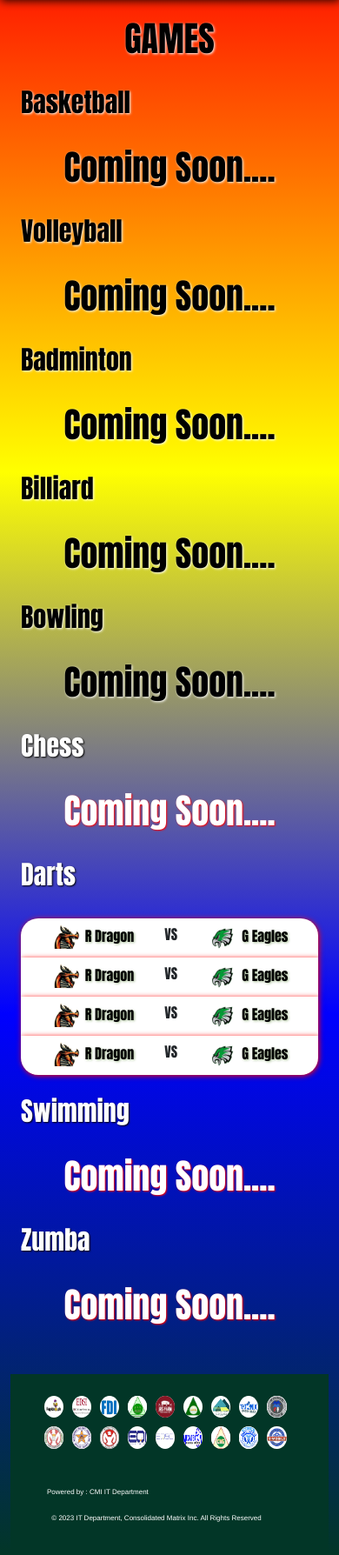
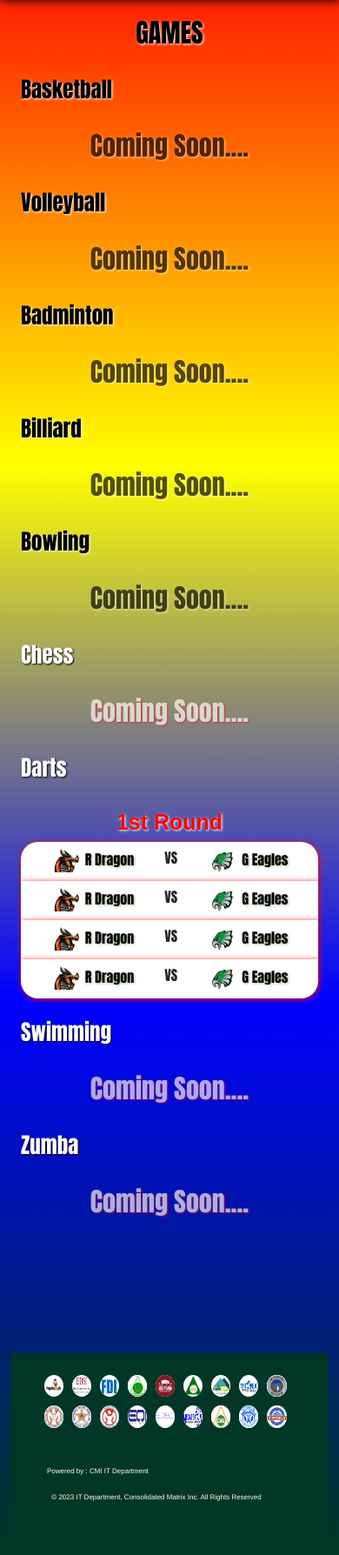
Before and after one commit to ShawnMichaelisunza/Sport-Fest, a PHP site: page /news.php in a window 390 px wide. Shown: the part 80-1868 px from the top of the page at 87% size. After the commit the page ends 1809 px from the top, so only its background shows below. Run offline with PHP 8.4, Linux system fonts and the light colour scheme.

Commit message:
Updating Files

```diff
--- a/news.php
+++ b/news.php
@@ -5,47 +5,53 @@
   <div class="news container-fluid" style="padding-top: 100px;">
   <div class="news-1 container">
   <h1>GAMES</h1>
+         <!-- Basketball -->
         <br>
         <h4>Basketball</h4>
         <br>
-            <h1>Coming Soon....</h1>
+            <h1 class="h1-1">Coming Soon....</h1>
         <br>
+         <!-- Volleyball -->
         <h4>Volleyball</h4>
         <br>
 
-        <h1>Coming Soon....</h1>
+        <h1 class="h1-1">Coming Soon....</h1>
 
+        <!-- Badminton -->
         <br>
         <h4>Badminton</h4>
         <br>
 
-        <h1>Coming Soon....</h1>
+        <h1 class="h1-1">Coming Soon....</h1>
 
+        <!-- billiard -->
         <br>
         <h4>Billiard</h4>
         <br>
 
-        <h1>Coming Soon....</h1>
+        <h1 class="h1-1">Coming Soon....</h1>
 
+        <!-- Bowling -->
         <br>
         <h4>Bowling</h4>
         <br>
 
-        <h1>Coming Soon....</h1>
+        <h1 class="h1-1">Coming Soon....</h1>
 
-
+        <!-- Chess -->
         <br>
         <h4 style="color: white; text-shadow: 1px 1px 2px black;">Chess</h4>
         <br>
 
 
-        <h1 style="color: white; text-shadow: 1px 1px 2px red;">Coming Soon....</h1>
+        <h1 class="h1-1" style="color: white; text-shadow: 1px 1px 2px red;">Coming Soon....</h1>
 
 
-
+        <!-- Darts -->
         <br>
         <h4 style="color: white; text-shadow: 1px 1px 2px black;" >Darts</h4>
         <br>
+        <h4 style="color: red; text-align: center; font-family: 'arial'; font-weight: bolder;"><b>1st Round</b></h4>
         <div class="versus">
         <div class="score-1" style="border-top-right-radius: 20px; border-top-left-radius: 20px;">
         <div>
@@ -111,16 +117,19 @@
         </div>
         </div>
         <br>
+
+        <!-- Swimming -->
         <h4 style="color: white; text-shadow: 1px 1px 2px black;">Swimming</h4>
         <br>
 
-        <h1 style="color: white; text-shadow: 1px 1px 2px red;">Coming Soon....</h1>
+        <h1 class="h1-1" style="color: white; text-shadow: 1px 1px 2px red;">Coming Soon....</h1>
+        <br>
 
-        <br>
+        <!-- zumba -->
         <h4 style="color: white; text-shadow: 1px 1px 2px black;">Zumba</h4>
         <br>
 
-        <h1 style="color: white; text-shadow: 1px 1px 2px red;">Coming Soon....</h1>
+        <h1 class="h1-1" style="color: white; text-shadow: 1px 1px 2px red;">Coming Soon....</h1>
 
 
         <br>
--- a/styles-1.css
+++ b/styles-1.css
@@ -32,6 +32,9 @@
     font-size: 60px;
     text-shadow: 1px 1px 2px white;
 }
+.h1-1{
+    overflow: hidden;
+}
 .nav-1-1 ul{
     display: flex;
     flex-wrap: wrap;
@@ -49,7 +52,6 @@
 }
 .nav-1-1 ul li a:hover{
     color: green;
-    margin: 0 0 0 5px;
 }
 
 /* Sports and Players */
@@ -90,20 +92,22 @@
     margin-bottom: 50px;
 }
 .btn-s a{
+    text-align: center;
     margin-top: 30px;
-    font-size: 25px;
-    width: 100px;
+    font-size: 20px;
+    width: 8%;
     border: none;
-    height: 30px;
-    font-family: Impact, Haettenschweiler, 'Arial Narrow Bold', sans-serif;
+    height: 33px;
+    font-family: 'Impact';
     text-shadow: 1px 1px 2px white;
-    background-color: transparent;
+    background-color: green;
     color: black;
     text-decoration: none;
+    border-radius: 10px;
 }
 .btn-s a:hover{
-    color: green;
-    margin-right: 5px;
+    box-shadow: 1px 1px 10px black;
+    background-color: white;
 }
 /* Schedule and Results */
 
@@ -194,9 +198,35 @@
     width: 35px;
 }
 
+/* Frameworks */
+
+@keyframes flicker {
+    0% {
+       opacity: 1;
+    }
+    50% {
+       opacity: 0.5;
+    }
+    100% {
+       opacity: 1;
+    }
+ }
+
+ .h1-1 {
+    animation: flicker 2s ease-in-out infinite;
+ }
+
 /* media */
 @media(max-width: 800px){
 
+    .nav-1-1 ul li a{
+        font-size: 15px;
+    }
+    .btn-s a{
+        font-size: 15px;
+        width: 20%;
+        height: 25px;
+    }
     .sport img{
         flex: 100%;
         max-width: 100%;
@@ -261,9 +291,9 @@
     /* News */
 
     .news-1 h1{
-        font-size: 40px;
+        font-size: 30px;
     }
     .news-1 h4{
-        font-size: 30px;
+        font-size: 25px;
     }
 }
```
